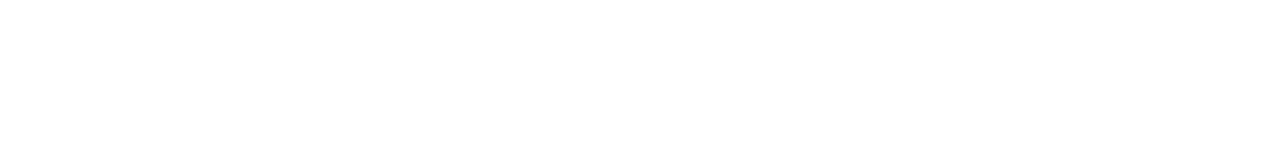
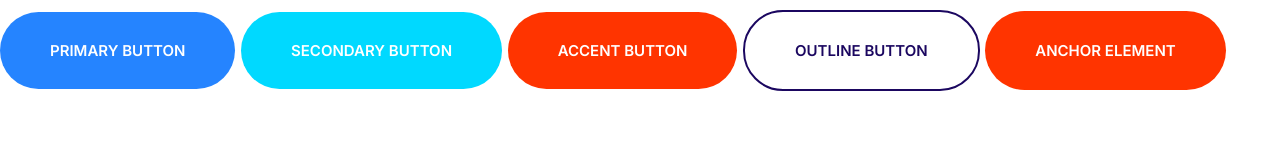
Before and after one commit to jkvithanage/Moshify, a plain HTML site: page index.html in a window 1280 px wide. Drawn offline with Linux system fonts and the light colour scheme.

Commit message:
Build button comonents.

```diff
--- a/css/styles.css
+++ b/css/styles.css
@@ -4,6 +4,12 @@
   --color-accent: #ff3400;
   --color-headings: #1b0760;
   --color-body: #918ca4;
+}
+
+*,
+*::after,
+*::before {
+  box-sizing: border-box;
 }
 
 html {
@@ -175,3 +181,68 @@
   justify-content: center;
   align-items: center;
 }
+
+/* Buttons */
+.btn {
+  border-radius: 40px;
+  border: 0;
+  font-size: 1.8rem;
+  font-weight: 600;
+  margin: 1rem 0;
+  padding: 3rem 5rem;
+  text-transform: uppercase;
+  text-align: center;
+  cursor: pointer;
+  white-space: nowrap;
+}
+
+.btn--primary {
+  background: var(--color-primary);
+  color: white;
+}
+
+.btn--primary:hover {
+  background: #0170ff;
+}
+
+.btn--secondary {
+  background: var(--color-secodary);
+  color: white;
+}
+
+.btn--secondary:hover {
+  background: #03c8ea;
+  color: white;
+}
+
+.btn--accent {
+  background: var(--color-accent);
+  color: white;
+}
+
+.btn--accent:hover {
+  background: #e23408;
+  color: white;
+}
+
+.btn--block {
+  width: 100%;
+  display: inline-block;
+}
+
+.btn--outline {
+  background: white;
+  color: var(--color-headings);
+  border: 2px solid var(--color-headings);
+}
+
+.btn--outline:hover {
+  background: var(--color-headings);
+  color: white;
+}
+
+@media screen and (min-width: 1024px) {
+  .btn {
+    font-size: 1.5rem;
+  }
+}
--- a/index.html
+++ b/index.html
@@ -14,5 +14,11 @@
     <link rel="stylesheet" href="./css/normalize.css" />
     <link rel="stylesheet" href="./css/styles.css" />
   </head>
-  <body></body>
+  <body>
+    <button class="btn btn--primary">Primary button</button>
+    <button class="btn btn--secondary">Secondary button</button>
+    <button class="btn btn--accent">accent button</button>
+    <button class="btn btn--outline">outline button</button>
+    <a href="" class="btn btn--accent">anchor element</a>
+  </body>
 </html>
```
Also changed, not shown: components/buttons.html (added, +5 -0 lines).
